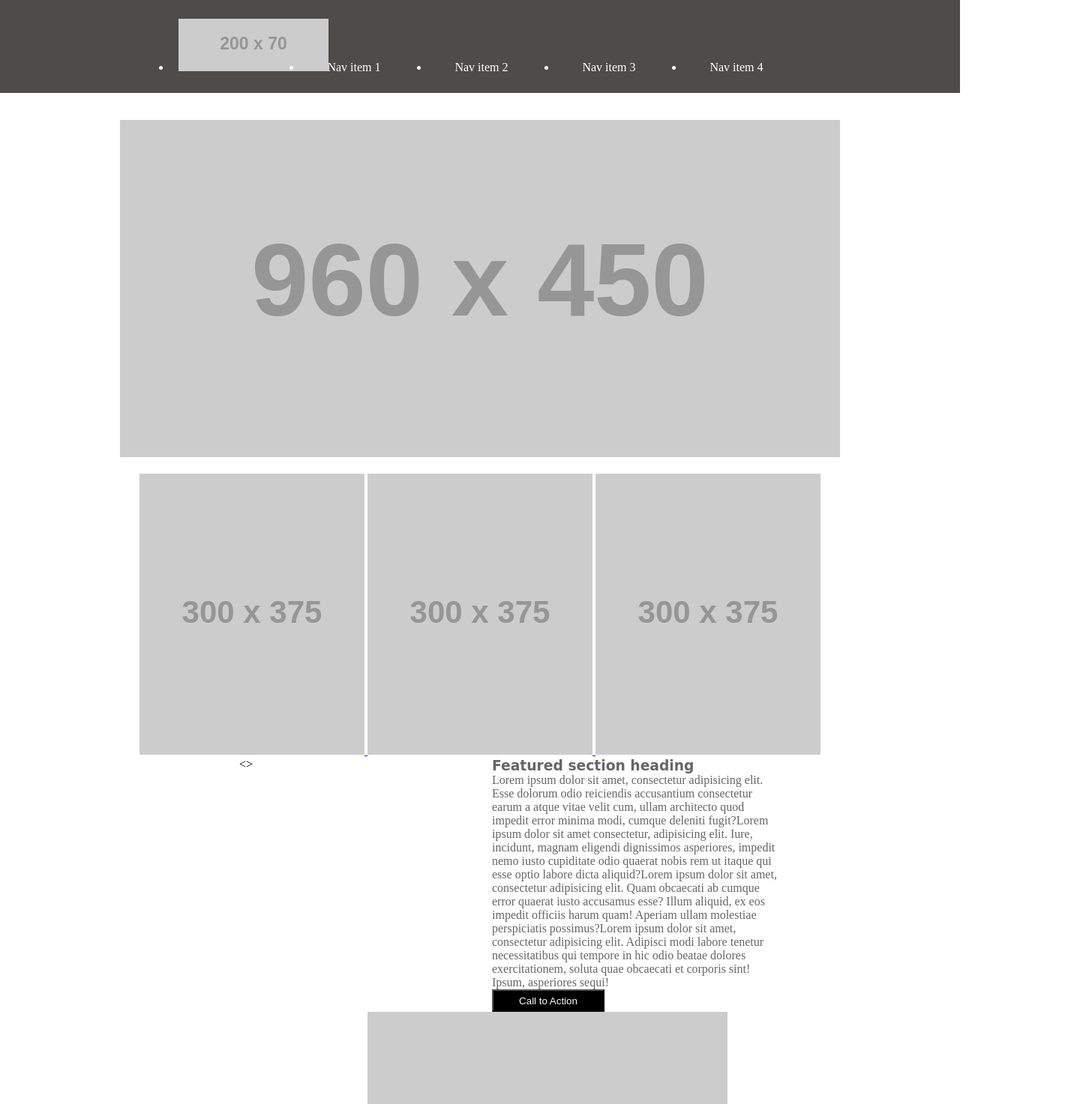
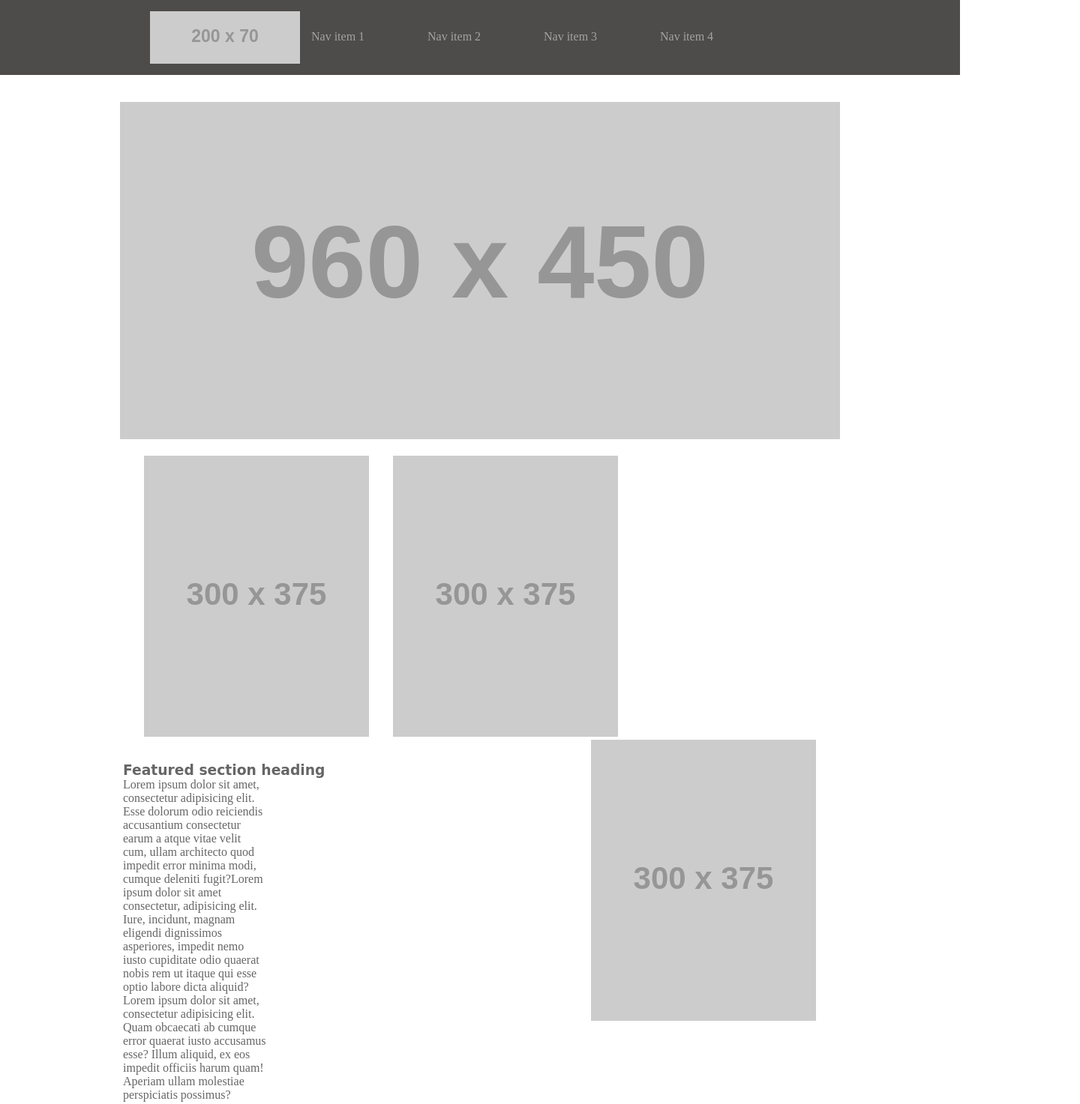
Before and after one commit to MaramhMohammad/wirefame-exercise, a plain HTML site: page index.html in a window 1280 px wide. Shown: the top 1473 px of the page at 75% size, 1440 px wide, since content can reach past the window. Drawn offline with Linux system fonts and the light colour scheme; placeholder pictures from the web are drawn by us.

Commit message:
fix some css

```diff
--- a/css/style.css
+++ b/css/style.css
@@ -5,13 +5,13 @@
 }
 
 body{
-    display: inline-block;
+    /* display: inline-block; */
     text-align: center;
     margin-left: auto;
     margin-right: auto;
 }
 nav{
-    color: white;
+
     background-color: rgb(78, 75, 75);
     min-height: 100px;
     position: center;
@@ -21,10 +21,15 @@ nav ul {
     display:inline-flex;
 }
 
-nav ul li {
+nav ul  {
     width: 120px;
     margin: 15px;
     padding: 10px;
+    margin-top: 30px;
+    float: left;
+    margin-left: 5px;
+    margin-right: 10px;
+    color: rgb(163, 162, 162);
 }
 /* header nav ol li{
     margin: 0;
@@ -33,12 +38,40 @@ nav ul li {
     margin: 10px;
 } */
 
+nav span{
+    margin: 0;
+    padding: 0;
+    float:left;
+    margin-left: 200px;
+    margin-top: 15px;
+}
+
+aside div{
+    float:left;
+    margin-left: 12rem;
+
+}
+
+aside span{
+    float:left;
+    margin-left: 2rem;
+    margin-right: 2rem;
+}
+
+aside p {
+    float:right;
+    margin-right: 12rem;
+}
+
+
 article{
     width: 30%;
     float: right;
     padding-right: 130px;
     margin-right: 110px;
-    /* float: none; */
+    margin-top: 30px;
+
+
     /* font-style: italic; */
 }
 
@@ -52,7 +85,9 @@ article p{
     font-family:unset;
     text-align: left;
     color: rgb(102, 102, 102);
-    overflow: hidden;
+    margin-bottom: 30px;
+
+    /* overflow: hidden; */
 }
 
 
@@ -64,6 +99,7 @@ article button {
     height: 30px;
     float: left;
     transition-duration: 350ms;
+    margin-bottom: 30px;
 
 }
 
@@ -72,16 +108,18 @@ background-color: #3e8e41
 
 }
 
-span{
+section span{
 position:sticky;
-margin-left: 180px;
+margin-left: 190px;
+margin-top: 50px;
+}
 
 
-}
 
 footer {
     background-color: rgb(78, 75, 75);
-    padding: 50px;
-    text-align: center;
-
+    width: 100%;
+    padding: 5rem;
+    position: relative;
+    clear: both;
 }
--- a/index.html
+++ b/index.html
@@ -12,34 +12,32 @@
 <header>
     <nav>
 
-        <ul>
-            <li><a href="http://placeholder.com"><img src="https://via.placeholder.com/200x70/000000"> </a></li>
-        </ul>
-
-        <ul>
-        <li>  Nav item 1  </li>
-        <li>  Nav item 2 </li>
-        <li>  Nav item 3 </li>
-        <li>  Nav item 4  </li>
+        <span>
+             <a href="http://placeholder.com"><img src="https://via.placeholder.com/200x70/000000"> </a>
+        </span>
 
 
-    </ul>
+        <ul> Nav item 1 </ul>
+        <ul> Nav item 2  </ul>
+        <ul> Nav item 3 </ul>
+        <ul> Nav item 4  </ul>
+
     </nav> <br> <br>
 </header>
     <section>
         <a href="http://placeholder.com"><img src="https://via.placeholder.com/960x450/000000"> </a> <br> <br>
     </section>
     <aside>
-        <a href="http://placeholder.com"><img src="https://via.placeholder.com/300x375/000000"> </a>
-        <a href="http://placeholder.com"><img src="https://via.placeholder.com/300x375/000000"> </a>
-        <a href="http://placeholder.com"><img src="https://via.placeholder.com/300x375/000000"> </a>
+       <div> <a href="http://placeholder.com"><img src="https://via.placeholder.com/300x375/000000"> </a> </div>
+       <span><a href="http://placeholder.com"><img src="https://via.placeholder.com/300x375/000000"> </a> </span>
+       <p><a href="http://placeholder.com"><img src="https://via.placeholder.com/300x375/000000"> </a>  </p>
 
         <br>
-    <</section>>
+   <br></section>
 
     <article>
         <h3> Featured section heading </h3>
-        <p> Lorem ipsum dolor sit amet, consectetur adipisicing elit. Esse dolorum odio reiciendis accusantium consectetur earum a atque vitae velit cum, ullam architecto quod impedit error minima modi, cumque deleniti fugit?Lorem ipsum dolor sit amet consectetur, adipisicing elit. Iure, incidunt, magnam eligendi dignissimos asperiores, impedit nemo iusto cupiditate odio quaerat nobis rem ut itaque qui esse optio labore dicta aliquid?Lorem ipsum dolor sit amet, consectetur adipisicing elit. Quam obcaecati ab cumque error quaerat iusto accusamus esse? Illum aliquid, ex eos impedit officiis harum quam! Aperiam ullam molestiae perspiciatis possimus?Lorem ipsum dolor sit amet, consectetur adipisicing elit. Adipisci modi labore tenetur necessitatibus qui tempore in hic odio beatae dolores exercitationem, soluta quae obcaecati et corporis sint! Ipsum, asperiores sequi!
+        <p> Lorem ipsum dolor sit amet, consectetur adipisicing elit. Esse dolorum odio reiciendis accusantium consectetur earum a atque vitae velit cum, ullam architecto quod impedit error minima modi, cumque deleniti fugit?Lorem ipsum dolor sit amet consectetur, adipisicing elit. Iure, incidunt, magnam eligendi dignissimos asperiores, impedit nemo iusto cupiditate odio quaerat nobis rem ut itaque qui esse optio labore dicta aliquid?Lorem ipsum dolor sit amet, consectetur adipisicing elit. Quam obcaecati ab cumque error quaerat iusto accusamus esse? Illum aliquid, ex eos impedit officiis harum quam! Aperiam ullam molestiae perspiciatis possimus?
         </p>
         <button type="submit"> Call to Action </button>
     </article>
```
